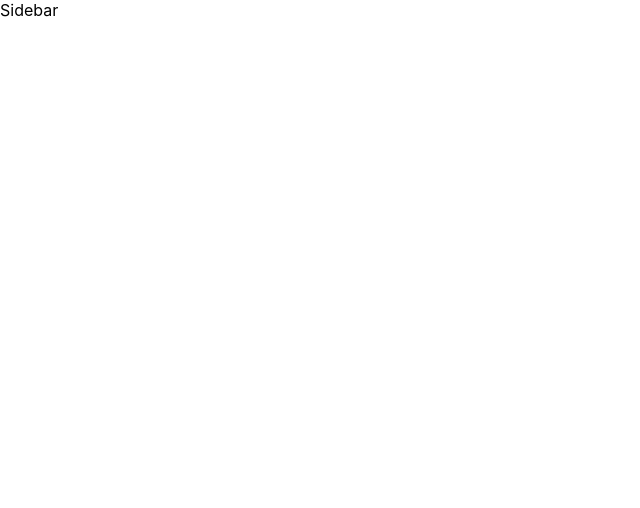
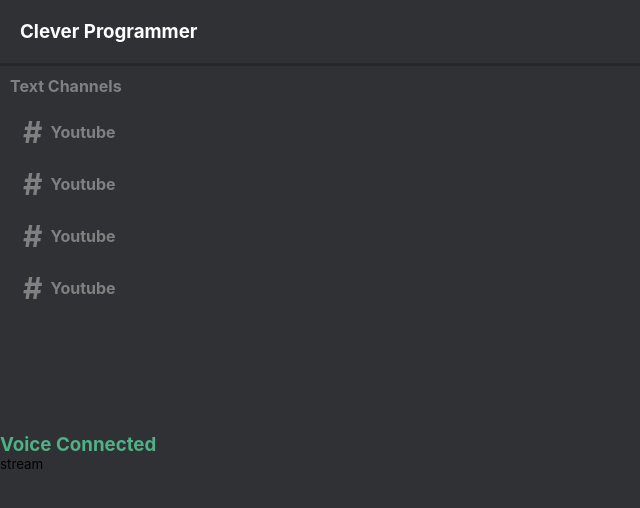
Before and after one commit to muhammadui/discord2.0, a React (Vite) app: page / in a window 1280 px wide. Shown: the top 508 px of the page, without its empty margins (0-640 px from the left). Built offline with nearby package versions, Linux system fonts and the light colour scheme.

Commit message:
feat: added sidebar component

```diff
--- a/src/components/Sidebar.css
+++ b/src/components/Sidebar.css
@@ -0,0 +1,65 @@
+.sidebar {
+  display: flex;
+  flex-direction: column;
+  flex: 0.25;
+  height: 100dvh;
+  background-color: #2f3135;
+}
+
+.sidebar__top {
+  display: flex;
+  justify-content: space-between;
+  align-items: center;
+  padding: 20px;
+  background-color: #2f3135;
+  color: white;
+  border-bottom: 3px solid #26282c;
+}
+
+.sidebar__channels {
+  flex: 1;
+}
+
+.sidebar__addChannel {
+  cursor: pointer;
+}
+
+.sidebar__addChannel:hover {
+  color: white;
+}
+.sidebar__channelsHeader {
+  display: flex;
+  justify-content: space-between;
+  align-items: center;
+  padding: 10px;
+  background-color: #2f3135;
+  color: gray;
+}
+
+.sidebar__header {
+  display: flex;
+  align-items: center;
+}
+.sidebar__voice {
+  display: flex;
+  justify-content: space-between;
+  align-items: center;
+  color: gray;
+  padding: 10px;
+  border-top: 1px solid gray;
+}
+.sidebar__voiceInfo {
+  flex: 1;
+  padding: 10pz;
+}
+
+.sidebar__voiceInfo > h3 {
+  color: #4fb185;
+}
+.sidebar__voiceInfo > p {
+  font-size: smaller;
+}
+
+.sidebar__voiceIcon {
+  color: #4fb185;
+}
--- a/src/components/Sidebar.tsx
+++ b/src/components/Sidebar.tsx
@@ -1,5 +1,45 @@
+import "./Sidebar.css"
+import SidebarChannel from "./SidebarChannel"
+
 const Sidebar = () => {
-  return <div>Sidebar</div>
+  return (
+    <>
+      <aside className="sidebar">
+        <div className="sidebar__top">
+          <h3>Clever Programmer</h3>
+          {/* <ExpandMoreIcon />  */}
+        </div>
+        <div className="sidebar__channels">
+          <div className="sidebar__channelsHeader">
+            <div className="sidebar__header">
+              {/* <ExpandMoreIcon />  */}
+              <h4>Text Channels</h4>
+            </div>
+            {/* <AddIcon className="sidebar__addChannel" /> */}
+          </div>
+          <div className="sidebar__channelsList">
+            <SidebarChannel id={4} channel={"Youtube"} />
+            <SidebarChannel id={4} channel={"Youtube"} />
+            <SidebarChannel id={4} channel={"Youtube"} />
+            <SidebarChannel id={4} channel={"Youtube"} />
+          </div>
+        </div>
+        {/* <div className="sidebar__voice">
+          <SignalCellularAltIcon
+            className="sidebar__voiceIcon"
+            fontSize="large"
+          /> */}
+        <div className="sidebar__voiceInfo">
+          <h3>Voice Connected</h3>
+          <p>stream</p>
+        </div>
+        <div className="sidebar__voiceIcons">
+          {/* <InfoOutlinedIcon /> */}
+          {/* <CallIcon /> */}
+        </div>
+      </aside>
+    </>
+  )
 }
 
 export default Sidebar
--- /dev/null
+++ b/src/components/SidebarChannel.css
@@ -0,0 +1,17 @@
+.sidebarChannel > h4:hover {
+  color: white;
+  background-color: #40464b;
+}
+
+.sidebarChannel > h4 {
+  display: flex;
+  align-items: center;
+  background-color: #2f3135;
+  color: gray;
+  padding-left: 0.9375rem;
+  cursor: pointer;
+}
+.sidebarChannel__hash {
+  padding: 0.5rem;
+  font-size: 30px;
+}
--- /dev/null
+++ b/src/components/SidebarChannel.tsx
@@ -0,0 +1,18 @@
+import "./SidebarChannel.css"
+
+type props = {
+  id: String
+  channel: String
+}
+
+const SidebarChannel = ({ id, channel }) => {
+  return (
+    <div className="sidebarChannel">
+      <h4>
+        <span className="sidebarChannel__hash">#</span>Youtube
+      </h4>
+    </div>
+  )
+}
+
+export default SidebarChannel
```
